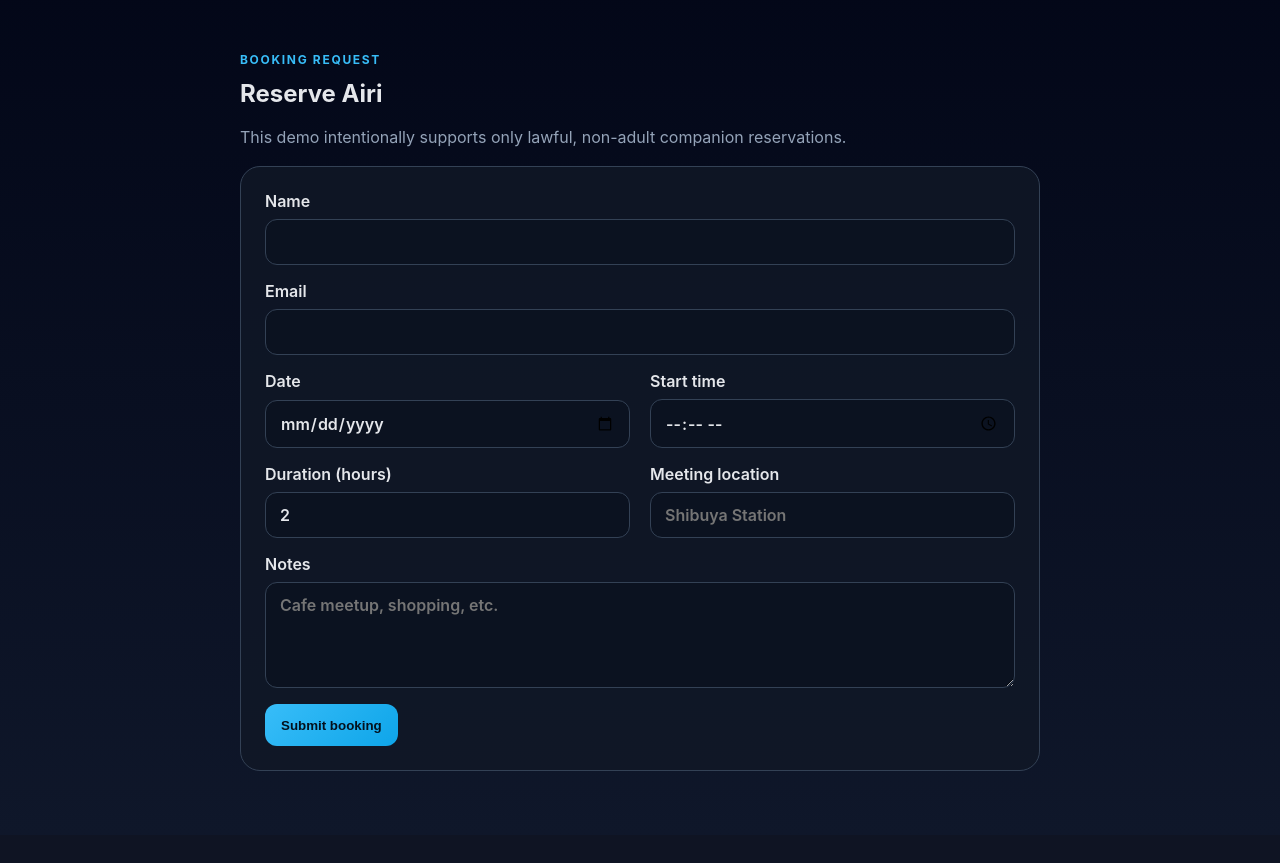
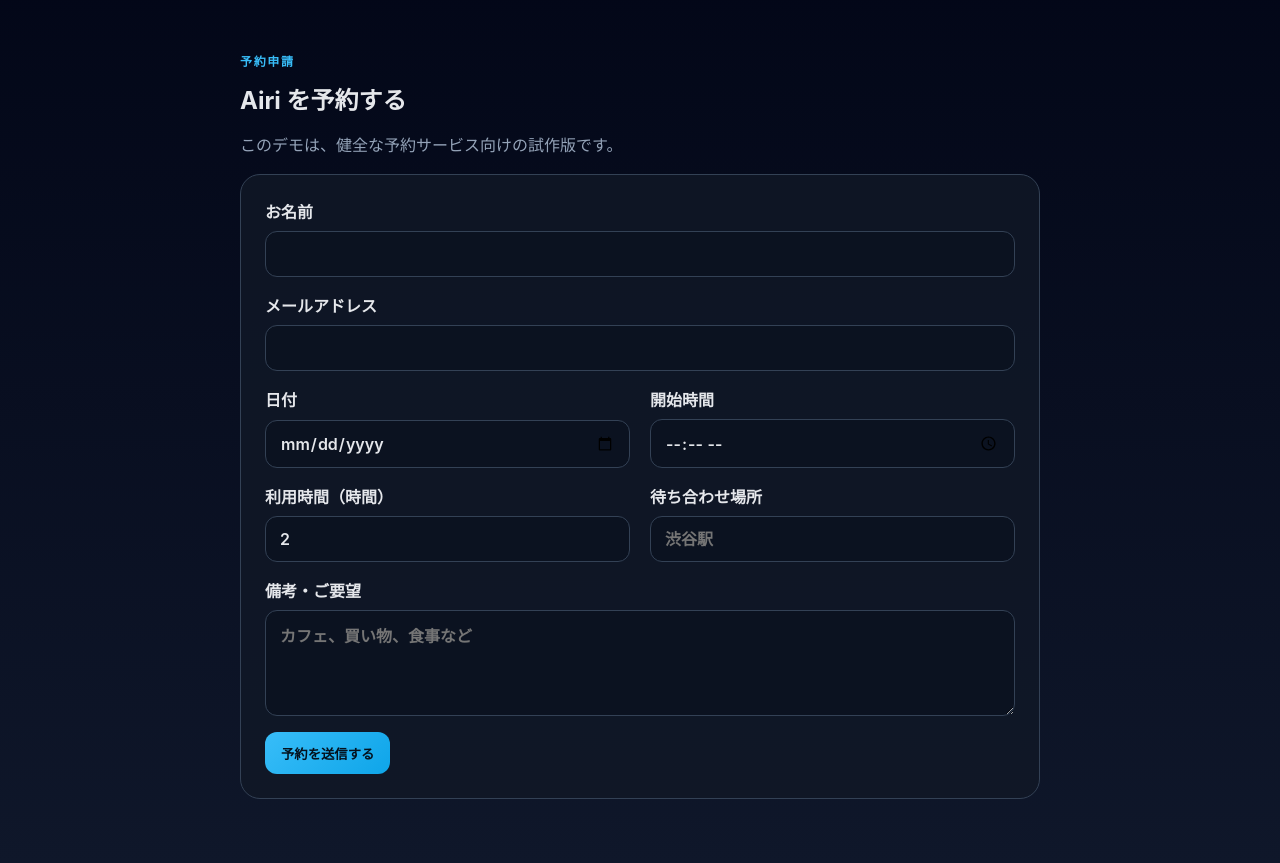
Before and after one commit to Tamurah2424/my-app, a Flask app: page /book/1 in a window 1280 px wide. Shown: the part 61-924 px from the top of the page. Before the commit the page ends 832 px from the top, so only its background shows below. Run offline with Flask 3, Linux system fonts and the light colour scheme; data comes from the database, SQL or seed files in the repository.

Commit message:
Update booking_form.html

```diff
--- a/templates/booking_form.html
+++ b/templates/booking_form.html
@@ -2,38 +2,43 @@
 {% block content %}
 <section class="form-wrap">
   <div>
-    <p class="eyebrow">Booking request</p>
-    <h1>Reserve {{ cast['name'] }}</h1>
-    <p class="subtitle">This demo intentionally supports only lawful, non-adult companion reservations.</p>
+    <p class="eyebrow">予約申請</p>
+    <h1>{{ cast['name'] }} を予約する</h1>
+    <p class="subtitle">このデモは、健全な予約サービス向けの試作版です。</p>
   </div>
 
   <form method="post" class="form card-form">
-    <label>Name
+    <label>お名前
       <input name="customer_name" value="{{ form.get('customer_name', '') }}" required>
     </label>
-    <label>Email
+
+    <label>メールアドレス
       <input type="email" name="customer_email" value="{{ form.get('customer_email', '') }}" required>
     </label>
+
     <div class="grid two">
-      <label>Date
+      <label>日付
         <input type="date" name="booking_date" value="{{ form.get('booking_date', '') }}" required>
       </label>
-      <label>Start time
+      <label>開始時間
         <input type="time" name="start_time" value="{{ form.get('start_time', '') }}" required>
       </label>
     </div>
+
     <div class="grid two">
-      <label>Duration (hours)
+      <label>利用時間（時間）
         <input type="number" min="1" max="12" name="duration_hours" value="{{ form.get('duration_hours', '2') }}" required>
       </label>
-      <label>Meeting location
-        <input name="location" value="{{ form.get('location', '') }}" placeholder="Shibuya Station" required>
+      <label>待ち合わせ場所
+        <input name="location" value="{{ form.get('location', '') }}" placeholder="渋谷駅" required>
       </label>
     </div>
-    <label>Notes
-      <textarea name="notes" rows="4" placeholder="Cafe meetup, shopping, etc.">{{ form.get('notes', '') }}</textarea>
+
+    <label>備考・ご要望
+      <textarea name="notes" rows="4" placeholder="カフェ、買い物、食事など">{{ form.get('notes', '') }}</textarea>
     </label>
-    <button class="button" type="submit">Submit booking</button>
+
+    <button class="button" type="submit">予約を送信する</button>
   </form>
 </section>
 {% endblock %}
```
